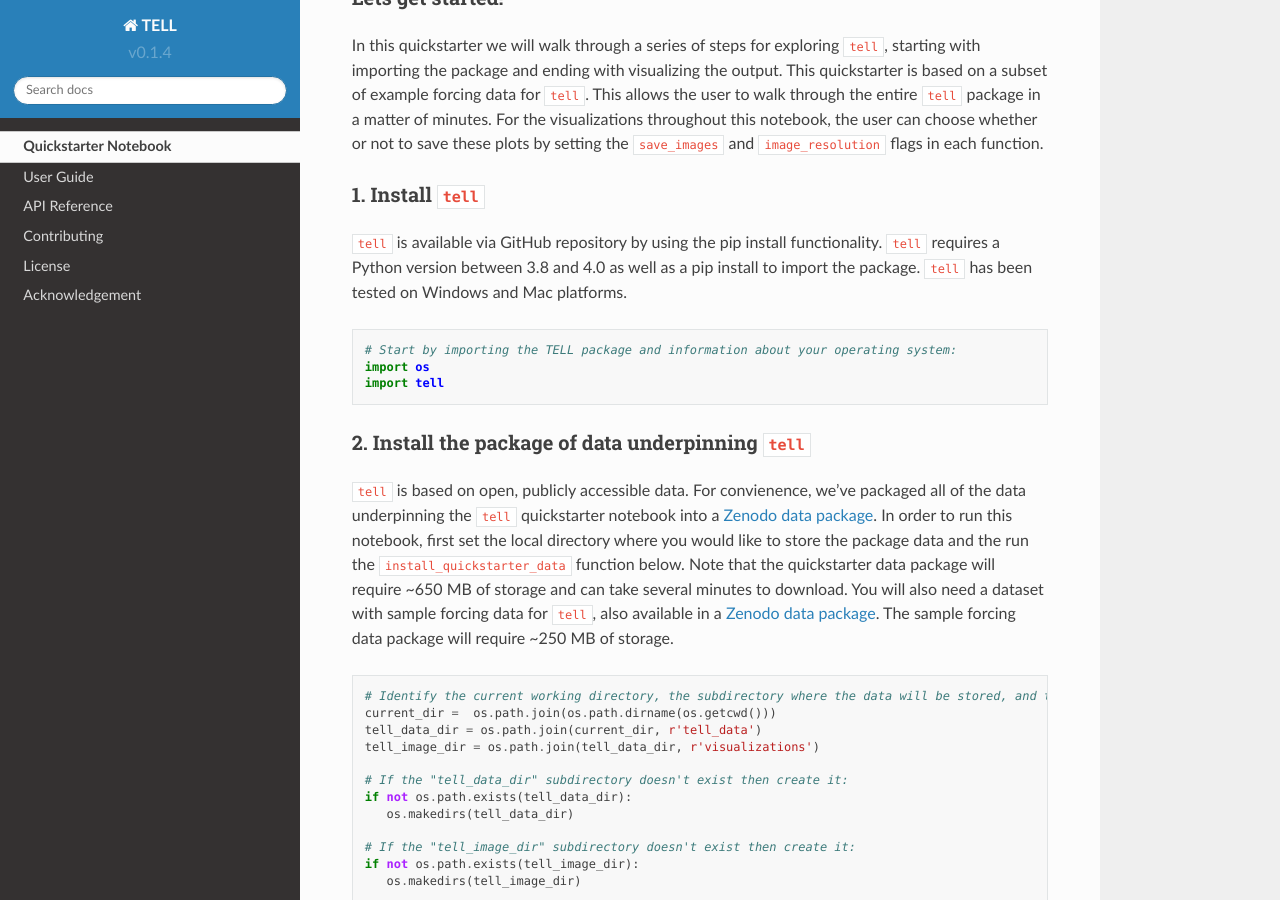
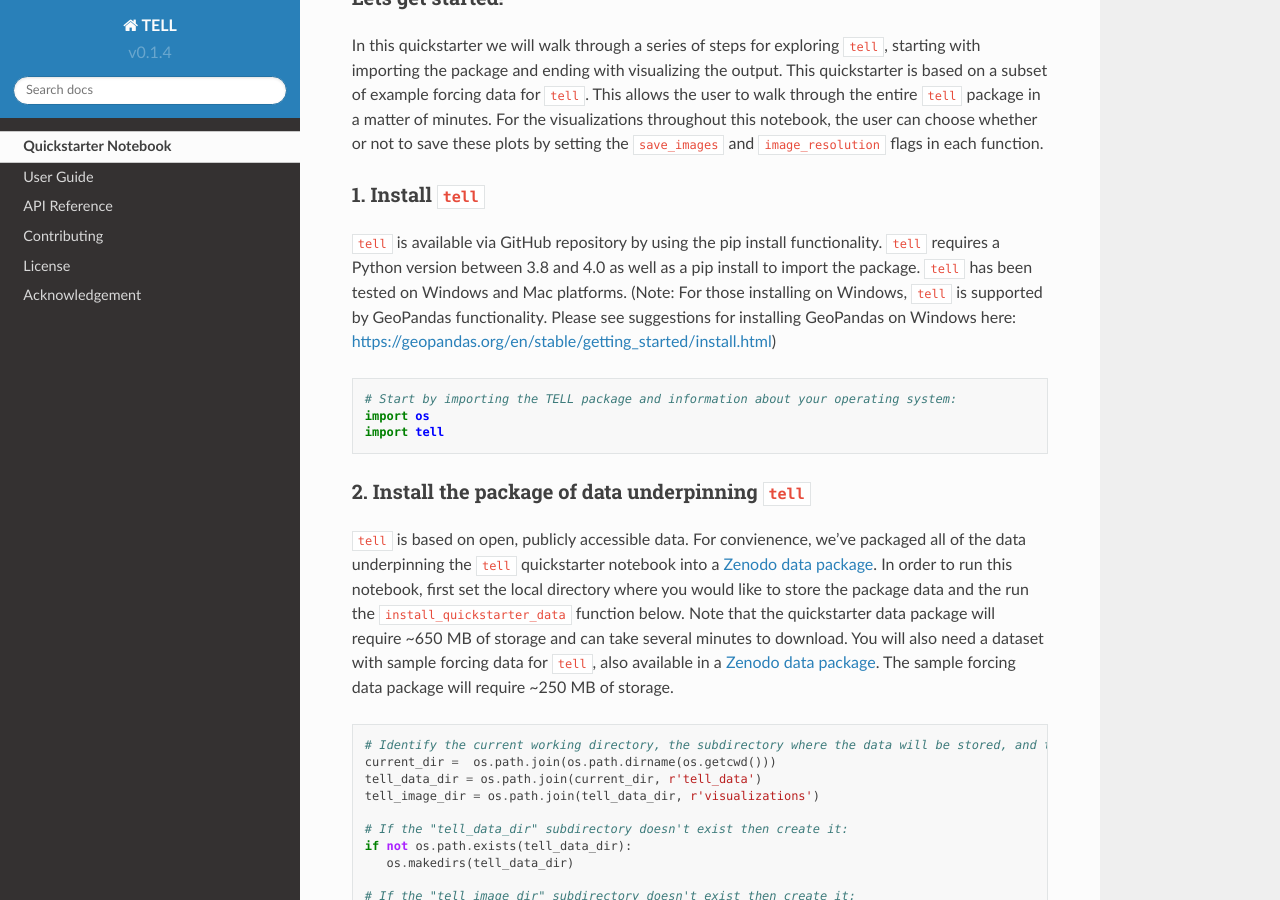
Before and after one commit to IMMM-SFA/tell, a Sphinx documentation site: the page built from docs/source/tell_quickstarter.rst, in a window 1280 px wide and 900 px high, scrolled down 879 px. Built offline with Sphinx 7.4.7 and the Read the Docs theme 2.0.0, drawn with Linux system fonts in a browser that asks for light colours.

Commit message:
add geopandas dependencies statements and update version

```diff
--- a/docs/source/tell_quickstarter.rst
+++ b/docs/source/tell_quickstarter.rst
@@ -57,7 +57,10 @@ not to save these plots by setting the ``save_images`` and
 ``tell`` is available via GitHub repository by using the pip install
 functionality. ``tell`` requires a Python version between 3.8 and 4.0 as
 well as a pip install to import the package. ``tell`` has been tested on
-Windows and Mac platforms.
+Windows and Mac platforms. (Note: For those installing on Windows, ``tell`` is
+supported by GeoPandas functionality.  Please see suggestions for installing
+GeoPandas on Windows here:
+https://geopandas.org/en/stable/getting_started/install.html)
 
 .. code:: ipython3
 
--- a/tell/__init__.py
+++ b/tell/__init__.py
@@ -25,4 +25,4 @@ from .execute_forward import *
 from .visualization import *
 
 # Set the current version of TELL:
-__version__ = '0.1.4'
+__version__ = '0.1.5'
```
Also changed, not shown: README.md (+2 -1 lines), 1 other file.
